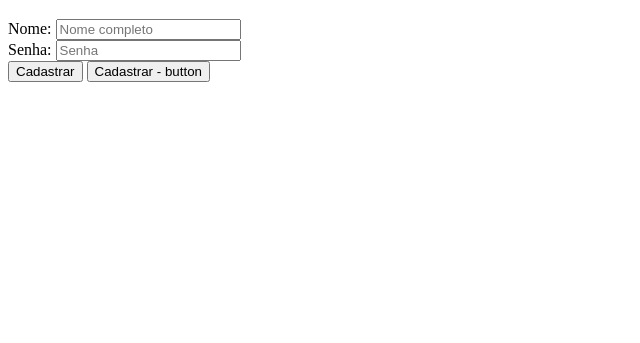
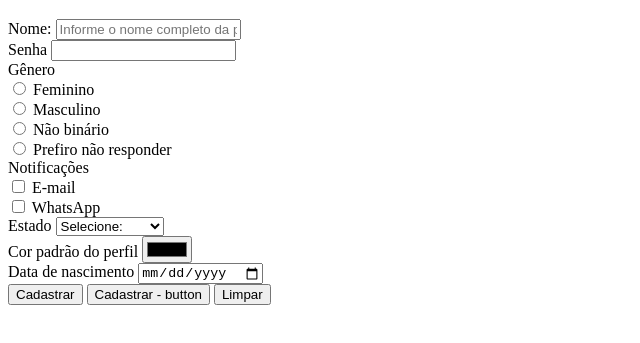
Before and after one commit to sirlincu/web-studies, a plain HTML site: page 001-html/cadastro/pessoas.html in a window 1280 px wide. Shown: the part 87-430 px from the top of the page, without its empty margins (0-640 px from the left). Drawn offline with Linux system fonts and the light colour scheme.

Commit message:
code aula 3

```diff
--- a/001-html/cadastro/pessoas.html
+++ b/001-html/cadastro/pessoas.html
@@ -1,30 +1,132 @@
 <!DOCTYPE html>
-<html lang="pt-BR">
+<html lang="en">
 <head>
     <meta charset="UTF-8">
     <meta name="viewport" content="width=device-width, initial-scale=1.0">
-    <title>Cadastro</title>
+    <title>Document</title>
 </head>
 <body>
-    <a href="../index.html">Voltar</a>
+
+    <a href="../">Voltar</a>
+
     <h1>Cadastro de pessoas</h1>
 
-    <!-- GET URL / POST MSG  -->
-    <form method="post" action="/pessoas/cadastrar">
+    <form method="get" action="/pessoas/cadastrar">
+
         <div>
-            <label for="name">Nome:</label>
-            <input type="text" name="nomeDaPessoa" id="name" placeholder="Nome completo" minlength="3">
+            <label for="nome">Nome:</label>
+            <input
+                type="text"
+                name="nomeDaPessoa"
+                id="nome"
+                placeholder="Informe o nome completo da pessoa"
+                minlength="3"
+                required>
+        </div>
+
+        <div>
+            <label for="password">Senha</label>
+
+            <input type="password" name="password" id="password">
+        </div>
+
+        <div>
+            <label>Gênero</label>
+
+            <div>
+                <input
+                    type="radio"
+                    name="genero"
+                    id="feminino"
+                    value="FEM">
+                <label for="feminino">Feminino</label>
+            </div>
+
+            <div>
+                <input
+                    type="radio"
+                    name="genero"
+                    id="masculino"
+                    value="MAS">
+                <label for="masculino">Masculino</label>
+            </div>
+            <div>
+                <input
+                    type="radio"
+                    name="genero"
+                    id="naobinario"
+                    value="NBI">
+                <label for="naobinario">Não binário</label>
+            </div>
+            <div>
+                <input
+                    type="radio"
+                    name="genero"
+                    id="semresposta"
+                    value="SRE">
+                <label for="semresposta">Prefiro não responder</label>
+            </div>
+
+
 
         </div>
 
         <div>
-            <label for="password">Senha:</label>
-            <input type="password" name="password" id="password" placeholder="Senha">
+            <label>Notificações</label>
+
+            <div>
+                <input
+                    type="checkbox"
+                    name="notificacao[0]"
+                    id="email">
+                <label for="email">E-mail</label>
+            </div>
+            <div>
+                <input
+                    type="checkbox"
+                    name="notificacao[1]"
+                    id="whatsapp">
+                <label for="whatsapp">WhatsApp</label>
+            </div>
+        </div>
+
+        <div>
+            <label for="uf">Estado</label>
+
+            <select name="estado" id="uf">
+
+                <option
+                    value="0"
+                    selected
+                    disabled
+                    >Selecione:</option>
+
+                <option value="1">Minas Gerais</option>
+                <option value="2">São Paulo</option>
+                <option value="3">Rio de Janeiro</option>
+                <option value="4">Bahia</option>
+                <option value="5">Amazonas</option>
+
+            </select>
 
         </div>
 
-        <input type="submit" value="Cadastrar">
-        <button type="submit">Cadastrar - button</button>
+        <div>
+            <label for="perfil">Cor padrão do perfil</label>
+
+            <input type="color" name="perfil" id="perfil">
+        </div>
+
+        <div>
+            <label for="nascimento">Data de nascimento</label>
+            <input type="date" name="nascimento" id="nascimento">
+        </div>
+
+        <input
+            type="submit" value="Cadastrar">
+        <button
+            type="submit">Cadastrar - button</button>
+        <button type="reset">Limpar</button>
 
     </form>
 
--- a/002-css/dashboard.css
+++ b/002-css/dashboard.css
@@ -0,0 +1,4 @@
+* {
+    margin: 0;
+    padding: 0;
+}
```
Also changed, not shown: 001-html/index.html (+1 -1 lines), 001-html/relatorio/pessoas.html (added, +56 -0 lines), 002-css/dashboard.html (+28 -3 lines).
